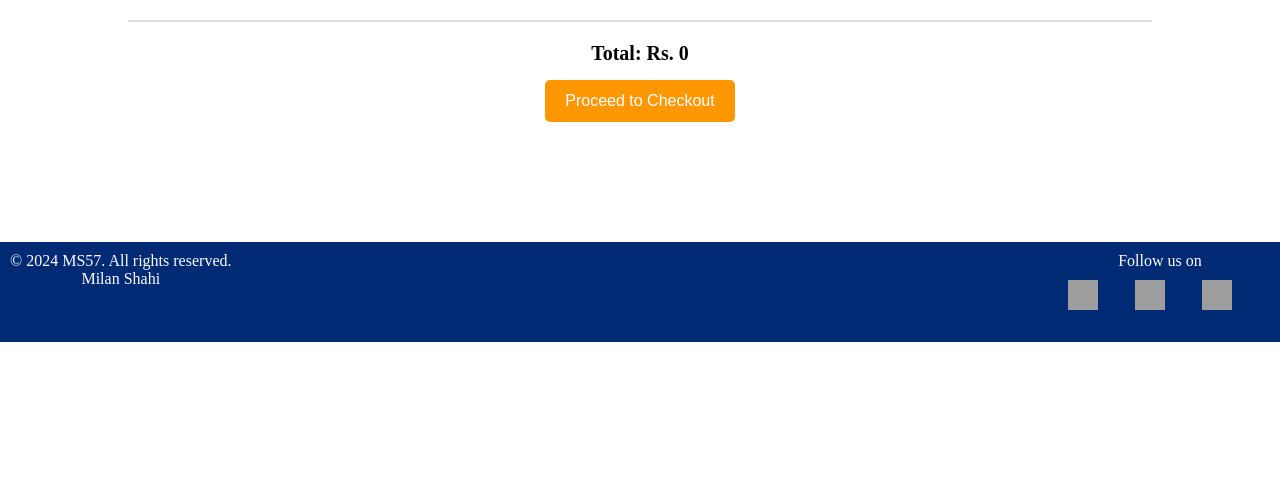
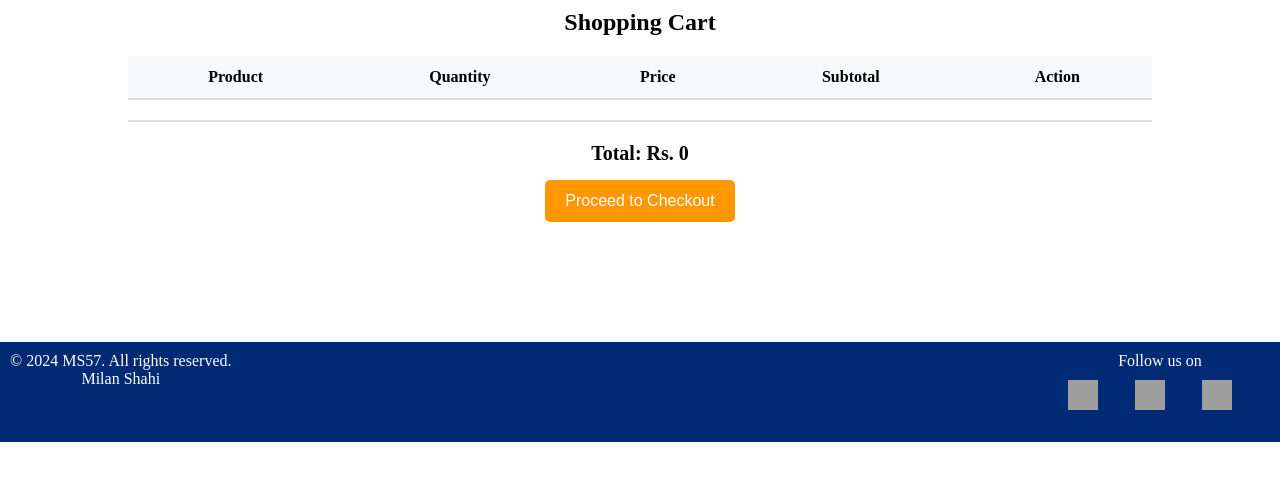
Before and after one commit to milanshahi57/nepstore, a Django app: page /cart/ in a window 1280 px wide. Shown: the part 91-572 px from the top of the page. Run offline with Django 5.2, Linux system fonts and the light colour scheme; lists and menus that the app fills with data are empty; grey boxes are pictures that could not be loaded.

Commit message:
cart page css edit

```diff
--- a/nepmart/static/css/cart.css
+++ b/nepmart/static/css/cart.css
@@ -3,6 +3,7 @@
     width: 80%;
     margin: auto;
     text-align: center;
+    margin-top: 100px;
 }
 
 /* Title */
--- a/nepmart/static/css/product.css
+++ b/nepmart/static/css/product.css
@@ -5,6 +5,7 @@
     gap: 20px;
     justify-content: center;
     margin: 20px;
+    margin-top: 100px;
 }
 
 .product-card {
@@ -48,6 +49,7 @@
     padding: 20px;
     align-items: center;
     justify-content: center;
+    margin-top: 100px;
 }
 
 .product-detail-img {
```
Also changed, not shown: db.sqlite3.
